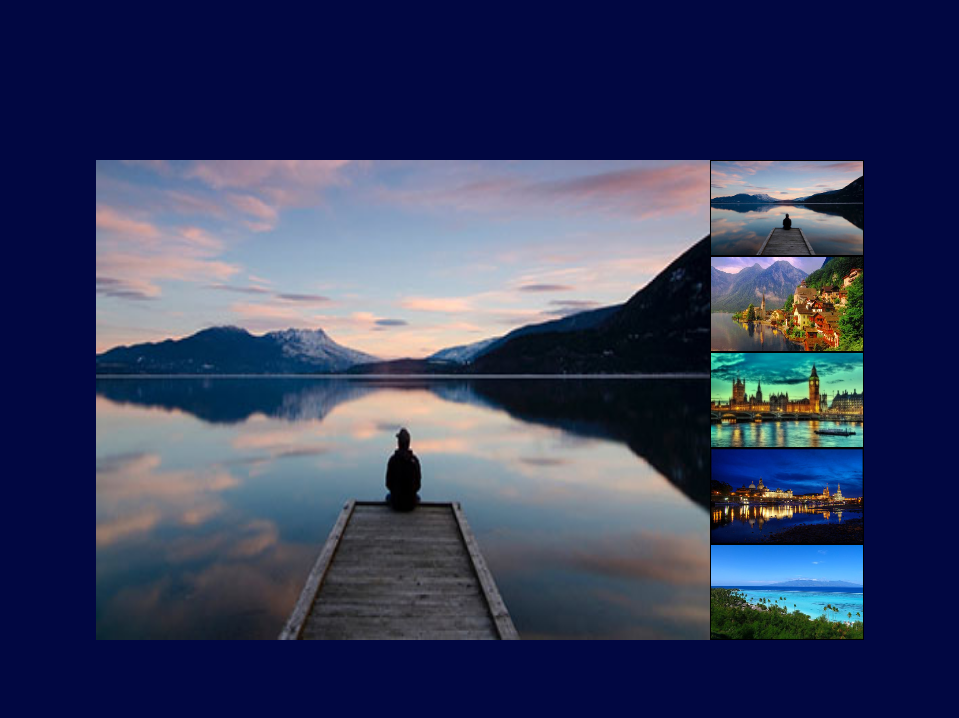
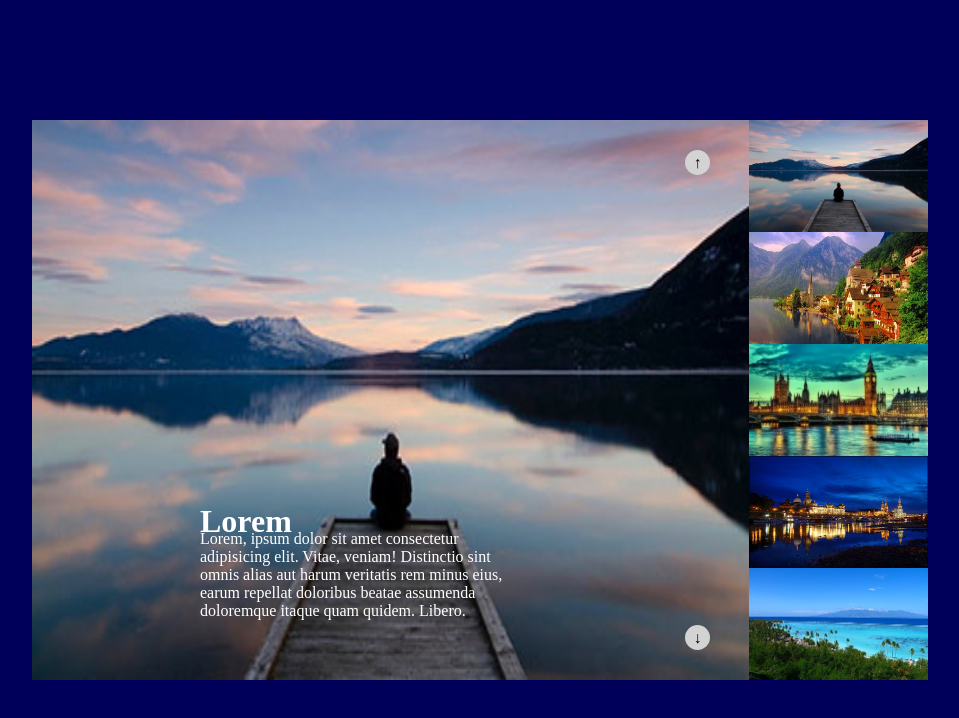
Before and after one commit to Sergjio97/js-array-carousel, a plain HTML site: page index.html in a window 1280 px wide. Shown: the whole page, without its empty margins (160-1119 px from the left). Drawn offline with Linux system fonts and the light colour scheme; a script that the page names is missing.

Commit message:
end html-css fase statica

```diff
--- a/css/style.css
+++ b/css/style.css
@@ -1,81 +1,121 @@
 /* *** commons *** */
 
 * {
+    margin: 0;
     padding: 0;
-    margin: 0;
     box-sizing: border-box;
 }
 
 .container {
-    width: 100vw;
+    width: 100%;
     height: 100vh;
-    background-color: rgb(1, 7, 66);
+    background-color: rgb(0, 0, 90);
     display: flex;
     justify-content: center;
     align-items: center;
+    position: relative;
 }
 
-.slider-box {
-    width: 60%;
-    height: 60%;
-    background-color: brown;
+/* *** position absolute *** */
+
+/* *** start slider-left */
+
+.slider-title {
+    width: 25%;
+    position: absolute;
+    bottom: 260px;
+    right: 600px;
+    color: white;
+}
+
+.slider-text {
+    width: 25%;
+    position: absolute;
+    bottom: 180px;
+    right: 600px;
+    color: white;
+}
+
+/* *** end slider-left */
+
+/* *** start slider-right *** */
+
+.button-top {
+    width: 25px;
+    height: 25px;
+    background-color: lightgray;
+    border-radius: 50%;
+    text-align: center;
+    line-height: 25px;
+    position: absolute;
+    top: 150px;
+    right: 410px;
+}
+
+.button-bottom {
+    width: 25px;
+    height: 25px;
+    background-color: lightgray;
+    border-radius: 50%;
+    text-align: center;
+    line-height: 25px;
+    position: absolute;
+    bottom: 150px;
+    right: 410px;
+}
+
+/* *** end slider right *** */
+
+/* *** end position absolute *** */
+
+/* *** start slider *** */
+
+.slider {
+    width: 70%;
+    height: 70%;
+    background-color: rgb(61, 0, 117);
     display: flex;
 }
 
-.slide {
+/* *** start slider-left *** */
+
+.slider-left {
     width: 80%;
     height: 100%;
-    background-color: coral;
+    background-color: crimson;
 }
 
-.slide img {
+.item-left {
+    width: 100%;
     height: 100%;
-    width: 100%;
 }
 
-.items-box {
+.item-left img {
+    width: 100%;
+    height: 100%;
+}
+
+/* *** start slider-left *** */
+
+/* *** start slider-right *** */
+
+.slider-right {
     width: 20%;
     height: 100%;
-    background-color: lightslategrey;
-    position: relative;
+    background-color: darkgoldenrod;
 }
 
-.item {
+.item-right {
     width: 100%;
     height: 20%;
-    background-color: mediumpurple;
-    border: 1px solid black;
+    background-color: violet;
 }
 
-.item img {
+.item-right img {
+    width: 100%;
     height: 100%;
-    width: 100%;
 }
 
-.top-arr {
-    width: 30px;
-    height: 30px;
-    background-color: darkgray;
-    border-radius: 50%;
-    text-align: center;
-    line-height: 30px;
-    position: absolute;
-    top: 10px;
-    left: 50%;
-    transform: translateX(-50%);
+/* *** end slider-right *** */
 
-}
-
-.bottom-arr {
-    width: 30px;
-    height: 30px;
-    background-color: darkgray;
-    border-radius: 50%;
-    text-align: center;
-    line-height: 30px;
-    position: absolute;
-    bottom: 10px;
-    left: 50%;
-    transform: translateX(-50%);
-
-}
+/* *** end slider *** */
--- a/index.html
+++ b/index.html
@@ -9,48 +9,85 @@
 </head>
 <body>
 
-    <!-- start container -->
     <div class="container">
 
-        <!-- start slider box -->
-        <div class="slider-box">
+        <!-- start slider-left title -->
 
-            <!-- start slide -->
-            <div class="slide">
-                <img src="img/01.jpg" alt="">
-            </div>
-            <!-- end slide -->
+        <div class="slider-title">
+            <h1>Lorem</h1>
+        </div>
 
-            <!-- start items box -->
-            <div class="items-box">
+        <!-- end slider-left title  -->
 
-                <div class="top-arr">&uarr;</div>
-                <div class="bottom-arr">&darr;</div>
+        <!-- start slider-left text -->
 
-                <!-- <div class="item">
+        <div class="slider-text">
+            <p>Lorem, ipsum dolor sit amet consectetur adipisicing elit. Vitae, veniam! Distinctio sint omnis alias aut harum veritatis rem minus eius, earum repellat doloribus beatae assumenda doloremque itaque quam quidem. Libero.</p>
+        </div>
+
+        <!-- end slider-left text -->
+
+        <!-- start button  -->
+
+        <div class="button-top">
+            &uarr;
+        </div>
+
+        <div class="button-bottom">
+            &darr;
+        </div>
+
+        <!-- end button  -->
+
+        <!-- start slider  -->
+
+        <div class="slider">
+
+            <!-- start slider left -->
+
+            <div class="slider-left">
+
+                <div class="item-left">
                     <img src="img/01.jpg" alt="">
                 </div>
-                <div class="item">
+
+            </div>
+
+            <!-- end slider left -->
+
+            <!-- start slider-right -->
+
+            <div class="slider-right">
+
+                <div class="item-right">
+                    <img src="img/01.jpg" alt="">
+                </div>
+
+                <div class="item-right">
                     <img src="img/02.jpg" alt="">
                 </div>
-                <div class="item">
+
+                <div class="item-right">
                     <img src="img/03.jpg" alt="">
                 </div>
-                <div class="item">
+
+                <div class="item-right">
                     <img src="img/04.jpg" alt="">
                 </div>
-                <div class="item">
+
+                <div class="item-right">
                     <img src="img/05.jpg" alt="">
-                </div> -->
+                </div>
 
             </div>
-            <!-- end items box -->
+
+            <!-- start slider-right -->
 
         </div>
-        <!-- end slider box -->
+
+        <!-- end slider -->
 
     </div>
-    <!-- end container -->
 
     <script src="js/script.js"></script>
 
--- a/js/script.js
+++ /dev/null
@@ -1,40 +0,0 @@
-const items = [
-    'img/01.jpg',
-    'img/02.jpg',
-    'img/03.jpg',
-    'img/04.jpg',
-    'img/05.jpg'
-];
-
-const title = [
-    'Svezia',
-    'Svizzera',
-    'Gran Bretagna',
-    'Germania',
-    'Paradise'
-];
-
-const text = [
-    'Lorem ipsum, dolor sit amet consectetur adipisicing elit. Et temporibus voluptatum suscipit tempore aliquid deleniti aut veniam inventore eligendi ex ad ullam, cumque provident totam omnis, magnam dolores dolorum corporis.',
-    'Lorem ipsum',
-    'Lorem ipsum, dolor sit amet consectetur adipisicing elit.',
-    'Lorem ipsum, dolor sit amet consectetur adipisicing elit. Et temporibus voluptatum suscipit tempore aliquid deleniti aut veniam inventore eligendi ex ad ullam,',
-    'Et temporibus voluptatum suscipit tempore aliquid deleniti aut veniam inventore eligendi ex ad ullam,',
-];
-
-let margedArray = [...items,...title,...text];
-
-
-
-let itemsContent = "";
-
-for ( let i = 0; i < items.length; i++){
-    itemsContent += `
-    <div class="item">
-        <img src="${items[i]}" alt="">
-    </div>`;
-};
-
-const itemsContainer = document.querySelector(".items-box");
-
-itemsContainer.innerHTML = itemsContent;
```
